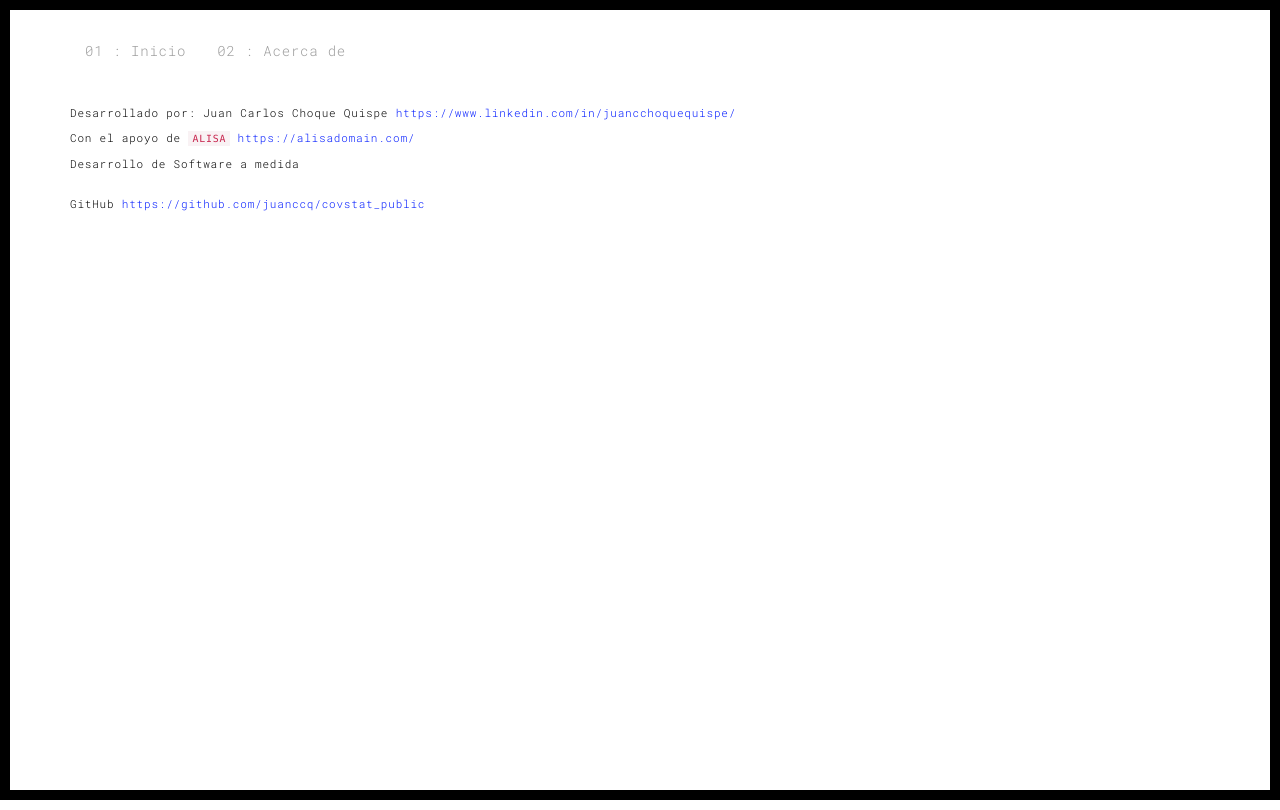
After one commit to juanccq/covstat_public, a Flask app: template templates/about.html in a window 1280 px wide. The commit adds this page. Run offline with Flask 2, Linux system fonts and the light colour scheme; the template is opened without the code that fills it, so the values that code supplies are empty; some libraries are stand-ins or nearby versions.

Commit message:
added template for about

```diff
--- /dev/null
+++ b/templates/about.html
@@ -0,0 +1,71 @@
+<!DOCTYPE html>
+<html lang="en">
+<head>
+  <meta charset="UTF-8">
+  <meta content="IE=edge" http-equiv="X-UA-Compatible">
+  <meta content="width=device-width,initial-scale=1" name="viewport">
+  <meta content="description" name="description">
+  <meta name="google" content="notranslate" />
+  <meta content="Datos de casos de coronavirus en Bolivia" name="author">
+
+  <!-- Disable tap highlight on IE -->
+  <meta name="msapplication-tap-highlight" content="no">
+
+  <link rel="apple-touch-icon" sizes="180x180" href="/static/assets/apple-icon-180x180.png">
+  <link href="/static/assets/favicon.ico" rel="icon">
+
+  <title>Bolivia: "Coronavirus" datos diarios por departamento</title>
+
+  <link href="/static/main.3f6952e4.css" rel="stylesheet">
+</head>
+
+<body class="minimal">
+
+<div id="site-border-left"></div>
+<div id="site-border-right"></div>
+<div id="site-border-top"></div>
+<div id="site-border-bottom"></div>
+<!-- Add your content of header -->
+
+  <div style="display: block; position: relative;">
+  <nav class="navbar navbar-inverse">
+    <div class="container" style="display: block;">
+        <button type="button" class="navbar-toggle collapsed" data-toggle="collapse" data-target="#navbar-collapse" aria-expanded="false">
+          <span class="sr-only">Toggle navigation</span>
+          <span class="icon-bar"></span>
+        </button>
+
+      <div class="collapse navbar-collapse" id="navbar-collapse">
+        <ul class="nav navbar-nav ">
+          <li><a href="{{ url_for( 'home' ) }}" title="">01 : Inicio</a></li>
+          <li><a href="{{ url_for( 'about' ) }}" title="">02 : Acerca de</a></li>
+        </ul>
+      </div>
+    </div>
+  </nav>
+  </div>
+
+  <div style="clear: both;"></div>
+
+  <!-- Nuevos casos -->
+  <div class="" style="position: relative;">
+    <div class="container">
+      <div class="row">
+        <div class="col-xs-12">
+            <p class="">
+                Desarrollado por: Juan Carlos Choque Quispe <a href="https://www.linkedin.com/in/juancchoquequispe/" target="_blank" title="LinkedIn account">https://www.linkedin.com/in/juancchoquequispe/</a>  <br />
+                Con el apoyo de <code>ALISA</code> <a href="https://alisadomain.com/" target="_blank" title="ALISA, desarrollo de Software a medida">https://alisadomain.com/</a><br />
+                Desarrollo de Software a medida<br />
+            </p>
+            <p>
+              GitHub <a href="https://github.com/juanccq/covstat_public" target="_blank" title="GitHub project">https://github.com/juanccq/covstat_public</a>
+            </p>
+        </div>
+      </div>
+    </div>
+  </div>
+
+
+  <script type="text/javascript" src="/static/main.70a66962.js"></script>
+</body>
+</html>
```
Also changed, not shown: templates/index.html (+11 -7 lines).
